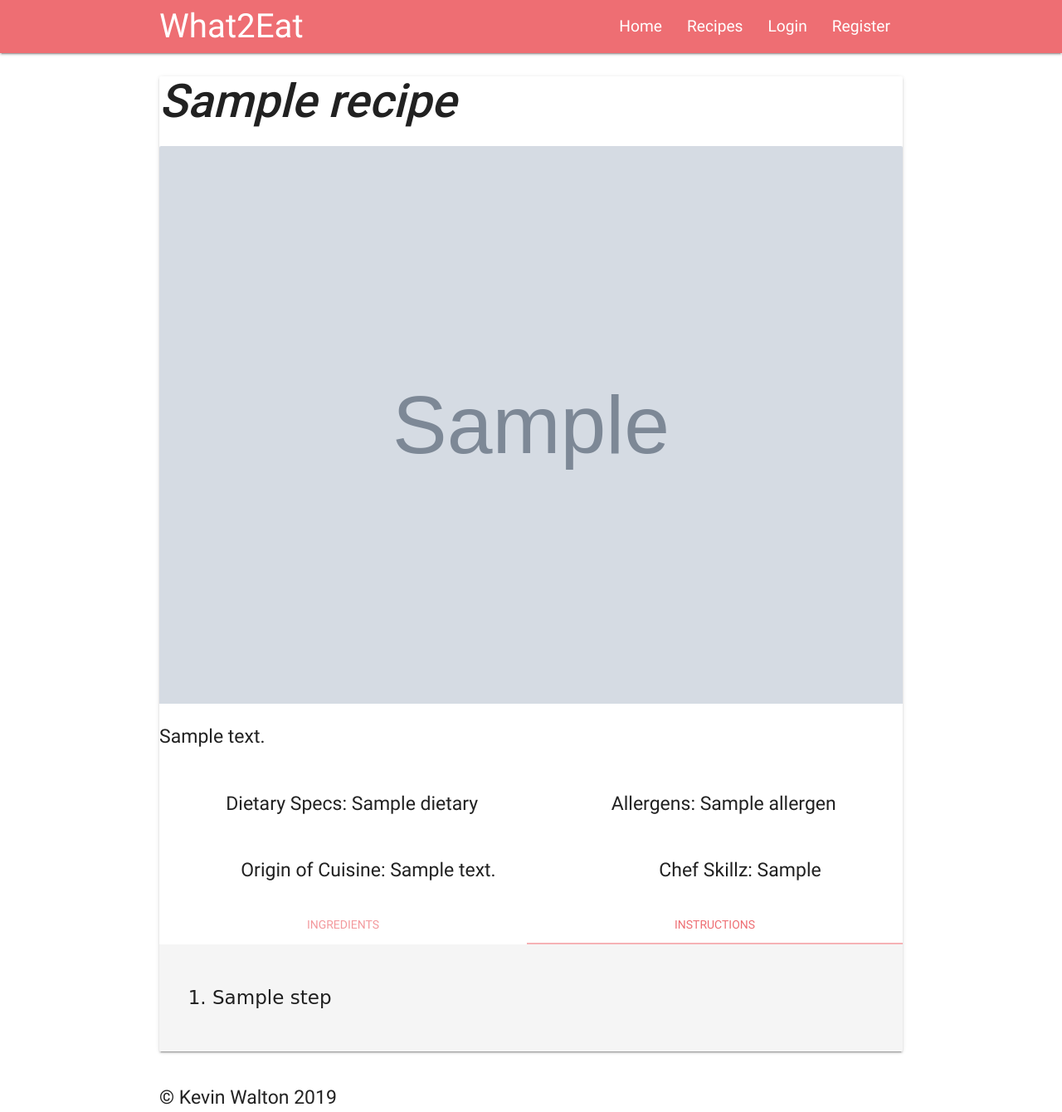
After one commit to Hermeticpoet/Milestone-Project-3, a Flask app: page /view_recipe in a window 1280 px wide. The commit adds this page. Shown: the whole page at 83% size. Run offline with Flask 2, Linux system fonts and the light colour scheme; grey boxes marked "Sample" are stand-in pictures; a database or web service that is not in the repository returns one stand-in record (values such as "Sample title"); some libraries are stand-ins or nearby versions.

Commit message:
Created view_recipe page and route as well as link from recipes page too

```diff
--- a/app.py
+++ b/app.py
@@ -40,6 +40,14 @@ def recipes():
     courses = mongo.db.meal_type.find()
     return render_template('recipes.html', title="All Recipes", recipes=recipes, courses=courses)
 
+# View Single Recipe
+
+@app.route("/view_recipe", methods=["GET"])
+def view_recipe():
+    recipes = mongo.db.recipes.find()
+    courses = mongo.db.meal_type.find()
+    return render_template('view_recipe.html', title="View Recipe", recipes=recipes, courses=courses)
+
 
 @app.route("/register", methods=["GET", "POST"])
 def register():
--- /dev/null
+++ b/templates/view_recipe.html
@@ -0,0 +1,53 @@
+{% extends "base.html" %}
+{% block content %}
+    <div class="row">
+    {% for recipe in recipes %}
+        <div class="col s12 full-recipe-card">
+            <div class="card">
+                <div class="card-heading">
+                    <div class="card-title">
+                        <h3><span id="recipe_name"><i><strong>{{recipe.recipe_name}}</i></strong></span></h3>
+                    </div>
+                </div>
+                <div class="card-image">
+                    <img class="materialboxed" src="{{ recipe.img_url }}" alt="pic of bolognese dish">
+                </div>
+                <div class="card-body">
+                    <p id="short_description">{{ recipe.description }}</p>
+                    <div class="diet-specs">
+                        <p>Dietary Specs: {{ recipe.dietary }}</p>
+                        <p>Allergens: {{ recipe.allergens[0] }}</p>
+                    </div>
+                    <div class="origin-skillz">
+                        <p>Origin of Cuisine: {{ recipe.cuisine_origin }}</p>
+                        <p>Chef Skillz: {{ recipe.chef_skillz }}</p>
+                    </div>
+                </div>
+                <div class="card-tabs">
+                <ul class="tabs tabs-fixed-width">
+                    <li class="tab"><a href="#ingred">Ingredients</a></li>
+                    <li class="tab"><a class="active" href="#instruct">Instructions</a></li>
+                </ul>
+                </div>
+                <div class="card-content grey lighten-4">
+                    <div id="ingred">
+                        <ul>
+                            {% for ing in recipe.ingredients %}
+                                <li class="ing-list"><span class="ing-list-name">{{ ing.name }}</span><span class="ing-list-qty">{{ ing.qty }}</span></li>
+                                <hr/>
+                            {% endfor %}
+                        </ul>
+                    </div>
+                    <div id="instruct">
+                        {% for instruct in recipe.instructions %}
+                         <ol>
+                             <li class="instructions-steps">{{ instruct.step }}</li>
+                         </ol>
+                        {% endfor %}
+                    </div>
+                </div>
+            </div>
+        </div>
+    {% endfor %}
+    </div>
+{% endblock %}
```
Also changed, not shown: templates/recipes.html (+24 -24 lines).
